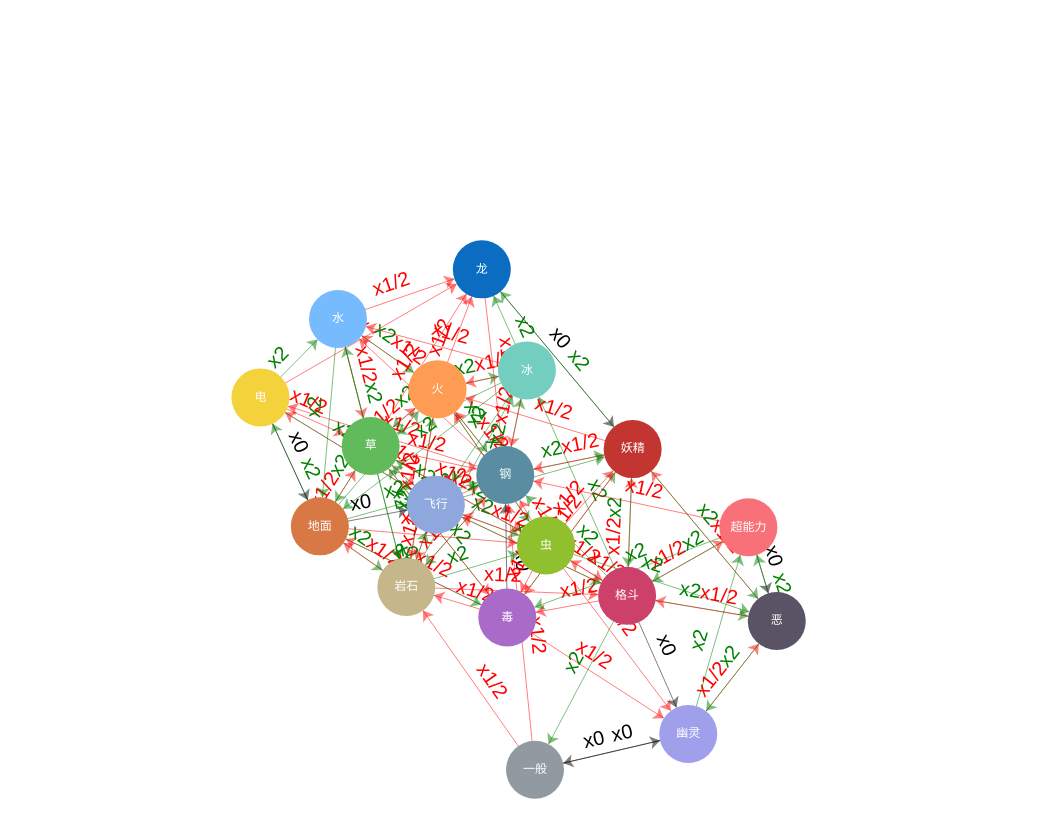
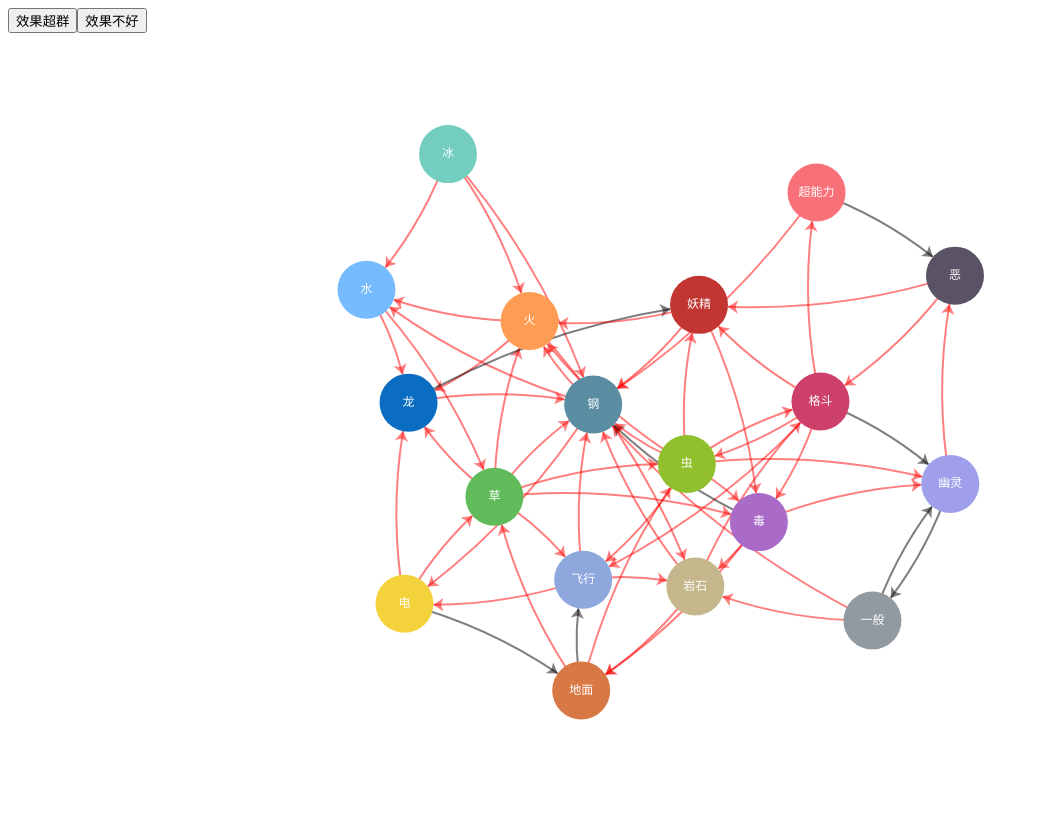
Before and after one commit to Moderation-T/pokemon, a Vue app: page /#/attributes in a window 1280 px wide. Shown: the top 838 px of the page, without its empty margins (0-1039 px from the left). Built offline with nearby package versions, Linux system fonts and the light colour scheme.

Commit message:
拆分效果不好与效果超群的显示

```diff
--- a/src/container/Attributes.vue
+++ b/src/container/Attributes.vue
@@ -1,7 +1,9 @@
 <template>
   <div>
     <!-- 调用v-chart组件:渲染折线图 -->
-    <v-chart :options="myGraph"></v-chart>
+    <button @click="changeType(2)">效果超群</button>
+    <button @click="changeType(0)">效果不好</button>
+    <v-chart :options="type===0?myGraph0:myGraph2"></v-chart>
   </div>
 </template>
 
@@ -12,8 +14,8 @@
  * don't forget to provide a size for the container).
  */
 .echarts {
-  width: 1000px;
-  height: 1000px;
+  width: 100vw;
+  height: 100vh;
 }
 </style>
 
@@ -30,7 +32,7 @@ import attributesJson from "../data/attributes.json";
 export default {
   name: "HelloWorld",
   components: {
-    "v-chart": ECharts
+    "v-chart": ECharts,
   },
   data() {
     const nodesColors = [
@@ -50,28 +52,43 @@ export default {
       "#F97178",
       "#73CEBF",
       "#0A6DC2",
-      "#5A5365"
+      "#5A5365",
     ];
     const lineColors = { x0: "black", "x1/2": "red", x2: "green" };
     const nodes = Object.keys(attributesJson).map((item, index) => ({
       name: item,
       itemStyle: { color: nodesColors[index] },
-      category: index
+      category: index,
     }));
-    const links = [];
+    // 效果不好 / 无效
+    const links0 = [];
+    // 效果超群
+    const links2 = [];
     for (const key in attributesJson) {
       if ({}.hasOwnProperty.call(attributesJson, key)) {
         const Attribute = attributesJson[key];
         for (const _key in Attribute) {
           if ({}.hasOwnProperty.call(Attribute, _key)) {
             const element = Attribute[_key];
+            if (_key === "x2") {
               if (element.length !== 0) {
-              element.map(target => {
-                links.push({
+                element.map((target) => {
+                  links2.push({
                     source: key,
                     target,
                     name: _key,
-                  lineStyle: { color: lineColors[_key] }
+                    lineStyle: { color: lineColors[_key] },
+                  });
+                });
+              }
+            } else {
+              if (element.length !== 0) {
+                element.map((target) => {
+                  links0.push({
+                    source: key,
+                    target,
+                    name: _key,
+                    lineStyle: { color: lineColors[_key] },
                   });
                 });
               }
@@ -79,12 +96,14 @@ export default {
           }
         }
       }
+    }
 
     return {
-      //堆叠折线图所需参数对象
-      myGraph: {
+      type: 0,
+      // 效果不好
+      myGraph0: {
         title: {
-          text: "知识图谱"
+          text: "知识图谱",
         },
         // legend: [
         //   {
@@ -104,30 +123,98 @@ export default {
             // categories: categories,
             edgeSymbol: ["", "arrow"],
             // edgeSymbolSize: [80, 10],
-            edgeLabel: {
+            // edgeLabel: {
+            //   normal: {
+            //     show: true,
+            //     textStyle: {
+            //       fontSize: 30,
+            //     },
+            //     formatter(x) {
+            //       return x.data.name;
+            //     },
+            //   },
+            // },
+            lineStyle: {
               normal: {
-                show: true,
-                textStyle: {
-                  fontSize: 20
+                width: 2,
+                shadowColor: "none",
+                curveness: 0.1,
               },
-                formatter(x) {
-                  return x.data.name;
-                }
-              }
             },
             label: {
-              show: true
+              show: true,
             },
             force: {
               repulsion: 2000,
-              edgeLength: 120
+              edgeLength: 120,
             },
+
             data: nodes,
-            links: links
-          }
-        ]
-      }
+            links: links0,
+          },
+        ],
+      },
+      // 效果超群
+      myGraph2: {
+        title: {
+          text: "知识图谱",
+        },
+        // legend: [
+        //   {
+        //     // selectedMode: 'single',
+        //     data: categories.map(x => x.name)
+        //     // icon: 'circle'
+        //   }
+        // ],
+        series: [
+          {
+            type: "graph",
+            layout: "force",
+            symbolSize: 58,
+            draggable: true,
+            roam: true,
+            focusNodeAdjacency: true,
+            // categories: categories,
+            edgeSymbol: ["", "arrow"],
+            // edgeSymbolSize: [80, 10],
+            // edgeLabel: {
+            //   normal: {
+            //     show: true,
+            //     textStyle: {
+            //       fontSize: 30,
+            //     },
+            //     formatter(x) {
+            //       return x.data.name;
+            //     },
+            //   },
+            // },
+            lineStyle: {
+              normal: {
+                width: 2,
+                shadowColor: "none",
+                curveness: 0.1,
+              },
+            },
+            label: {
+              show: true,
+            },
+            force: {
+              repulsion: 2000,
+              edgeLength: 120,
+            },
+
+            data: nodes,
+            links: links2,
+          },
+        ],
+      },
     };
-  }
+  },
+
+  methods: {
+    changeType(type) {
+      this.type = type;
+    },
+  },
 };
 </script>
```
Lines whose indentation alone changed are shown as unchanged.
